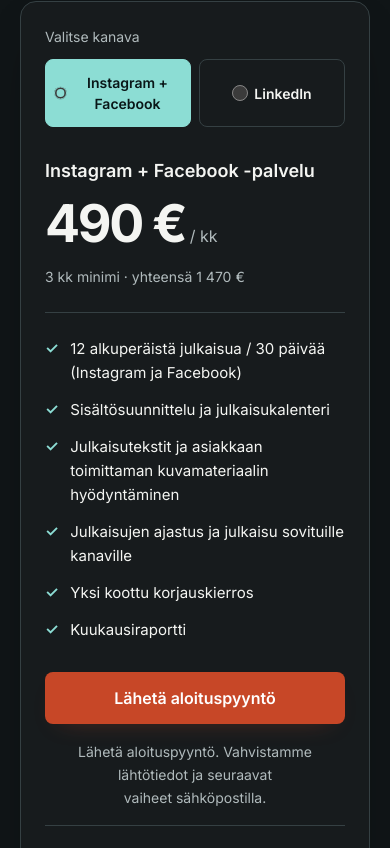
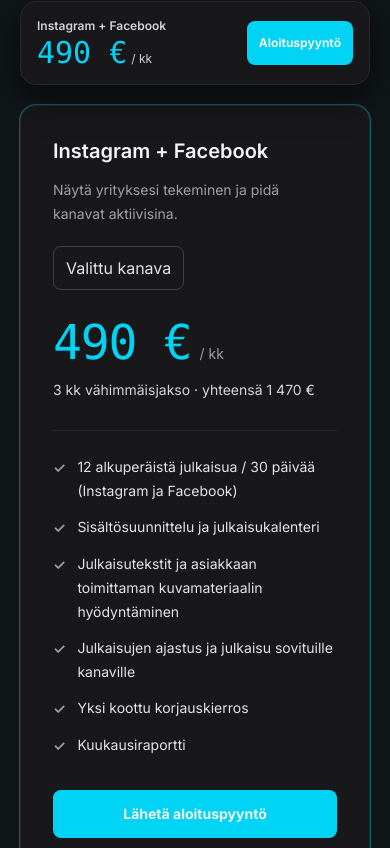
Before and after one commit to Jambovisuaalit/virella-helsinki-web, a Next.js app: page /sosiaalinen-media in a window 390 px wide. Shown: the part 2756-3604 px from the top of the page. Built offline with nearby package versions, Linux system fonts and the light colour scheme.

Commit message:
feat: show both social plans and add compact sticky mobile price card

```diff
--- a/components/marketing/social-pricing-card.tsx
+++ b/components/marketing/social-pricing-card.tsx
@@ -1,29 +1,135 @@
 "use client";
 
+import Link from "next/link";
 import { useState } from "react";
 import { products } from "@/config/products";
 import { taxConfig } from "@/config/tax";
 import { trackAnalyticsEvent } from "@/lib/analytics/client";
 
-const euro = new Intl.NumberFormat("fi-FI", { style: "currency", currency: "EUR", maximumFractionDigits: 0 });
+const euro = new Intl.NumberFormat("fi-FI", {
+  style: "currency",
+  currency: "EUR",
+  maximumFractionDigits: 0,
+});
+
+type Channel = "instagram" | "linkedin";
+const channels: Channel[] = ["instagram", "linkedin"];
+
+const channelDetails: Record<Channel, { title: string; description: string }> = {
+  instagram: {
+    title: "Instagram + Facebook",
+    description: "Näytä yrityksesi tekeminen ja pidä kanavat aktiivisina.",
+  },
+  linkedin: {
+    title: "LinkedIn",
+    description: "Tuo osaaminen ja asiantuntemus esiin ammatillisessa verkostossa.",
+  },
+};
+
+function trackServiceRequest(productId: string) {
+  trackAnalyticsEvent("purchase_click", {
+    productId,
+    source: "social_landing_pricing",
+  });
+}
 
 export function SocialPricingCard() {
-  const [channel, setChannel] = useState<"instagram" | "linkedin">("instagram");
-  const product = products[channel];
+  const [selectedChannel, setSelectedChannel] = useState<Channel>("instagram");
+  const selectedProduct = products[selectedChannel];
+
   return (
-    <div className="landing-price-card">
-      <form action="/aloita" method="get" onSubmit={() => trackAnalyticsEvent("purchase_click", { productId: product.id, source: "social_landing_pricing" })}>
-        <fieldset className="landing-channel-choice"><legend>Valitse kanava</legend><div>{(["instagram", "linkedin"] as const).map((value) => <label key={value} className={channel === value ? "is-selected" : ""}><input type="radio" name="product" value={products[value].id} checked={channel === value} onChange={() => setChannel(value)} /><span>{value === "instagram" ? "Instagram + Facebook" : "LinkedIn"}</span></label>)}</div></fieldset>
-        <div className="landing-price-content" aria-live="polite" aria-atomic="true">
-          <h3>{channel === "instagram" ? "Instagram + Facebook -palvelu" : "LinkedIn-palvelu"}</h3>
-          <p className="landing-price-amount">{euro.format(product.price)}<span> / kk</span></p>
-          <p className="landing-price-commitment">{product.commitmentMonths} kk minimi · yhteensä {euro.format(product.totalPrice)}</p>
-          <ul>{product.features.map((feature) => <li key={feature}><span aria-hidden="true">✓</span>{feature}</li>)}</ul>
+    <div className="w-full min-w-0">
+      {/* A compact sticky price card keeps the action available without covering
+          the full mobile viewport or hiding the other plan. */}
+      <div className="sticky top-[88px] z-30 mb-5 rounded-2xl border border-zinc-800 bg-zinc-900 p-4 shadow-[0_12px_35px_rgba(0,0,0,0.55)] sm:top-[100px] lg:hidden">
+        <div className="flex items-center justify-between gap-3">
+          <div className="min-w-0">
+            <p className="truncate text-xs font-semibold text-zinc-300">
+              {channelDetails[selectedChannel].title}
+            </p>
+            <p className="mt-1 whitespace-nowrap font-mono text-3xl leading-none text-cyan-400">
+              {euro.format(selectedProduct.price)}
+              <span className="ml-1 font-sans text-xs text-zinc-300">/ kk</span>
+            </p>
+          </div>
+          <Link
+            href={`/aloita?product=${selectedProduct.id}`}
+            onClick={() => trackServiceRequest(selectedProduct.id)}
+            className="inline-flex min-h-11 shrink-0 items-center justify-center rounded-lg bg-cyan-400 px-3 py-2 text-center text-xs font-bold text-zinc-950 transition hover:bg-cyan-300 focus-visible:outline-offset-4 sm:px-4 sm:text-sm"
+            aria-label={`Lähetä aloituspyyntö: ${channelDetails[selectedChannel].title}`}
+          >
+            Aloituspyyntö
+          </Link>
         </div>
-        <button className="landing-primary landing-price-button" type="submit">Lähetä aloituspyyntö</button>
-        <p className="landing-price-next">Lähetä aloituspyyntö. Vahvistamme lähtötiedot ja seuraavat vaiheet sähköpostilla.</p>
-        <p className="landing-tax">{taxConfig.publicMessage}</p>
-      </form>
+      </div>
+
+      <div className="grid grid-cols-1 items-stretch gap-6 lg:grid-cols-2">
+        {channels.map((channel) => {
+          const product = products[channel];
+          const selected = channel === selectedChannel;
+          const description = channelDetails[channel];
+
+          return (
+            <article
+              key={channel}
+              className={`flex min-w-0 flex-col rounded-2xl border border-zinc-800 bg-zinc-900 p-8 ${selected ? "ring-1 ring-cyan-400/40" : ""}`}
+              aria-labelledby={`plan-${channel}`}
+            >
+              <div className="flex items-start justify-between gap-3">
+                <div className="min-w-0">
+                  <h3 id={`plan-${channel}`} className="text-xl font-semibold leading-snug text-zinc-100">
+                    {description.title}
+                  </h3>
+                  <p className="mt-3 text-sm leading-6 text-zinc-400">{description.description}</p>
+                </div>
+              </div>
+
+              <button
+                type="button"
+                onClick={() => setSelectedChannel(channel)}
+                aria-pressed={selected}
+                aria-label={`Valitse ${description.title} vertailuun`}
+                className="mt-5 inline-flex min-h-11 w-fit items-center rounded-lg border border-zinc-700 px-3 py-2 text-sm font-medium text-zinc-200 transition hover:border-zinc-500 hover:bg-zinc-800 focus-visible:outline-offset-4"
+              >
+                {selected ? "Valittu kanava" : "Valitse kanava"}
+              </button>
+
+              <p className="mt-7 font-mono text-5xl leading-none tracking-tight text-cyan-400">
+                {euro.format(product.price)}
+                <span className="ml-2 font-sans text-sm font-normal tracking-normal text-zinc-400">/ kk</span>
+              </p>
+              <p className="mt-3 text-sm leading-6 text-zinc-300">
+                {product.commitmentMonths} kk vähimmäisjakso · yhteensä {euro.format(product.totalPrice)}
+              </p>
+
+              <ul className="mt-7 space-y-3 border-t border-zinc-800 pt-6 text-sm leading-6 text-zinc-200">
+                {product.features.map((feature) => (
+                  <li key={feature} className="flex items-start gap-3">
+                    <span aria-hidden="true" className="mt-px font-semibold text-zinc-400">✓</span>
+                    <span>{feature}</span>
+                  </li>
+                ))}
+              </ul>
+
+              <div className="mt-auto pt-8">
+                <Link
+                  href={`/aloita?product=${product.id}`}
+                  onClick={() => trackServiceRequest(product.id)}
+                  className="inline-flex min-h-12 w-full items-center justify-center rounded-lg bg-cyan-400 px-4 py-3 text-center text-sm font-bold text-zinc-950 transition hover:bg-cyan-300 focus-visible:outline-offset-4"
+                >
+                  Lähetä aloituspyyntö
+                  <span className="sr-only"> – {description.title}</span>
+                </Link>
+                <p className="mt-3 text-center text-xs leading-5 text-zinc-400">
+                  Lähetät yhteydenottopyynnön, et maksullista tilausta.
+                </p>
+              </div>
+            </article>
+          );
+        })}
+      </div>
+
+      <p className="mt-6 text-center text-sm leading-6 text-zinc-400">{taxConfig.publicMessage}</p>
     </div>
   );
 }
```
